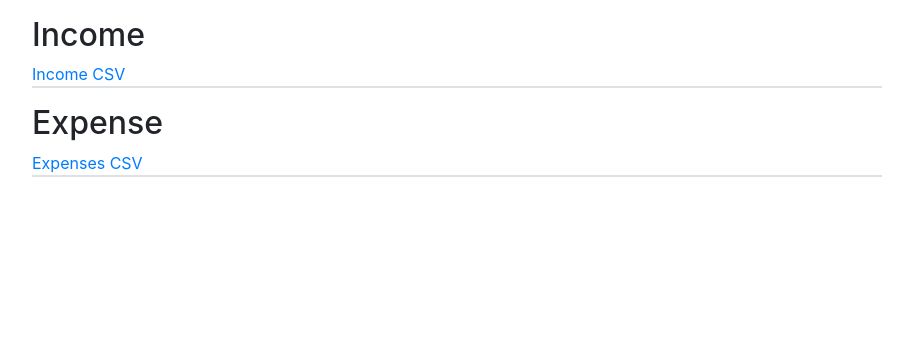
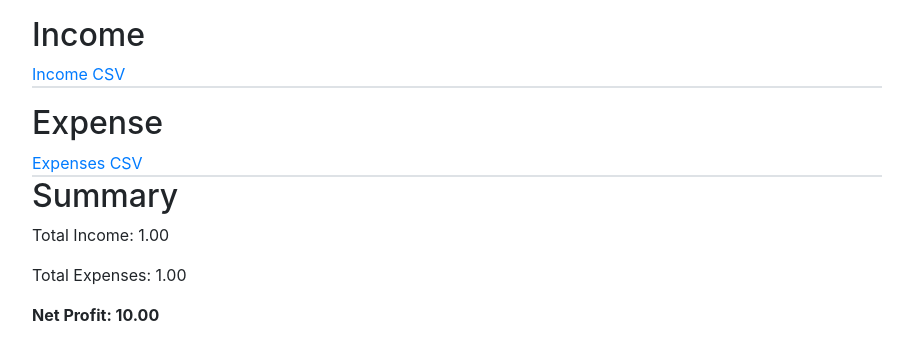
Before and after one commit to TheBrookhavenGroup/worth, a Django app: template analytics/templates/analytics/income_expense.html in a window 1280 px wide. Shown: the part 301-661 px from the top of the page, without its empty margins (68-981 px from the left). Run offline with Django 4.2, Linux system fonts and the light colour scheme; the template is opened without the code that fills it: most values are stand-ins (such as "Sample title", 1, 10 or a date in 2020); some libraries are stand-ins or nearby versions.

Commit message:
Added income/expense summary. (#290)

```diff
--- a/analytics/templates/analytics/income_expense.html
+++ b/analytics/templates/analytics/income_expense.html
@@ -31,6 +31,11 @@
                 <a href="{{ expensecsvurl }}">Expenses CSV</a>
             {% endif %}
             {% include 'table.html' with table_id="TABLE_expense" data=expense headings=e_h formats=e_f%}
+
+            <h2>Summary</h2>
+            <p>Total Income: {{ total_income|floatformat:2|intcomma }}</p>
+            <p>Total Expenses: {{ total_expenses|floatformat:2|intcomma }}</p>
+            <p><strong>Net Profit: {{ net_profit|floatformat:2|intcomma }}</strong></p>
         </div>
     </div>
 {% endblock content %}
```
Also changed, not shown: analytics/views.py (+9 -0 lines).
